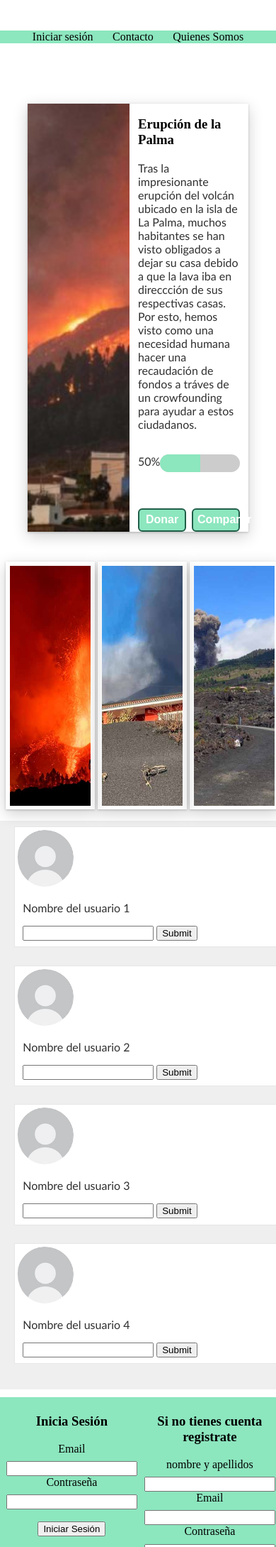
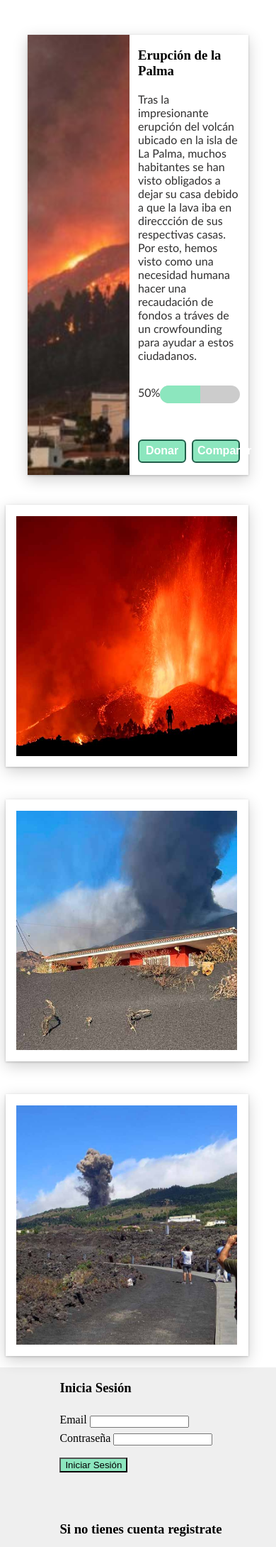
Before and after one commit to pgonzalezs1999/Web_de_crowdfunding, a PHP site: page /crowd1.html in a window 390 px wide; the page is wider, and only the part inside the window is pictured. Shown: the part 541-2720 px from the top of that part at 71% size. Run offline with PHP 8.4, Linux system fonts and the light colour scheme.

Commit message:
media queries y login

```diff
--- a/crowdfunding_lp/crowd1.html
+++ b/crowdfunding_lp/crowd1.html
@@ -9,7 +9,7 @@
 <body>
     <header>
         <div class="container-head">
-            <div class="logo">
+            <div class="logo-l logo-m logo-s logo-xs">
                 <a href="index.html"><img src="images/crow3.JPG" alt="logo"></a>
             </div>
             <div class="texto_header">
@@ -26,7 +26,7 @@
             </ul>
         </nav>
 
-    <section class=" comments">
+
     <div class="informacion_principal">
 
         <div class= "columnas_informacion">
@@ -73,6 +73,29 @@
         </div>
     </div>
 
+    <div class="comentario_Incio">
+
+        <section class="container-login">
+            <div class="login" id="login">
+                <div class="inicio">
+                    <h3> Inicia Sesión </h3>
+                    <form action="bienvenida.php" method="post">
+                        Email <input class="inputForm" type="email" name ="email"/><br>
+                        Contraseña <input class="inputForm" type="password" name="password" /><br>
+                        <input class="botonForm" type="submit" value="Iniciar Sesión" /><br>
+                    </form>
+                </div>
+                <div class="registro">
+                    <h3>Si no tienes cuenta registrate</h3>
+                    <form action="bienvenida.php" method="post">
+                        nombre y apellidos <input class="inputForm" type="text" name ="nombre y apellidos"/><br>
+                        Email <input  class="inputForm" type="email" name="email" /><br>
+                        Contraseña <input class="inputForm" type="password" name="contraseña" /><br>
+                        Repetir contraseña <input class="inputForm" type="password" name="contraseña" /><br>
+                        <input class="botonForm" type="submit"  value="Registrarse"/>
+                    </form>
+                </div>
+        </section>
 
         <section class="comments-container">
             <div class="comentario">
@@ -120,29 +143,12 @@
             </div>
         </section>
 
+    </div>
+
 </body>
 
 <footer id="Contacto">
-    <div class="login" id="login">
-        <div class="inicio">
-            <h3> Inicia Sesión </h3>
-            <form action="bienvenida.php" method="post">
-                Email <input class="inputForm" type="email" name ="email"/><br>
-                Contraseña <input class="inputForm" type="password" name="password" /><br>
-                <input class="botonForm" type="submit" value="Iniciar Sesión" /><br>
-            </form>
-        </div>
-        <div class="registro">
-            <h3>Si no tienes cuenta registrate</h3>
-            <form action="bienvenida.php" method="post">
-                nombre y apellidos <input class="inputForm" type="text" name ="nombre y apellidos"/><br>
-                Email <input  class="inputForm" type="email" name="email" /><br>
-                Contraseña <input class="inputForm" type="password" name="contraseña" /><br>
-                Repetir contraseña <input class="inputForm" type="password" name="contraseña" /><br>
-                <input class="botonForm" type="submit"  value="Registrarse"/>
-            </form>
-        </div>
-    </div>
+
     <div class="textoContacto">
         <p>Trabajo realizado por: </p>
         <p>Pablo González - Github: <a href="https://github.com/pgonzalezs1999">pgonzalezs1999</a></p>
--- a/crowdfunding_lp/css/style_crowd1.css
+++ b/crowdfunding_lp/css/style_crowd1.css
@@ -17,13 +17,12 @@ header{
     margin-bottom: 5vh;
 }
 .logo{
+    width: 100%;
     flex:2;
-    width: 2%;
     padding-top: 2vh;
     margin: left 10vw; ;
     align-self: flex-start;
 }
-
 
 
 .texto_header{
@@ -37,6 +36,7 @@ header{
 /*Cambios del menú mediante el nav*/
 .navPrincipal
 {
+    width: 100%;
     background-color: var(--nuestroColor);
     text-align: center;
 }
@@ -134,6 +134,7 @@ header{
     text-decoration: none;
     width: 5vw;
     height: 4vh;
+    margin-bottom: 2vh;
     padding-bottom: 0,5vh;
     font-weight: 600;
     font-size: 16px;
@@ -180,28 +181,32 @@ header{
 /* Layout del pie de página*/
 footer{
     width: 100%;
-    margin-top: 3%;
     background-color: var(--nuestroColor);
     text-align: center;
-    padding: 1%;
+    padding:1%;
+
 }
 /* Layout de los comentarios*/
-
+.comentario_Incio{
+    display: flex;
+    width: 100%;
+}
 .comments-container{
-    display: flex;
+    justify-content: center;
     flex-direction: column;
     background-color: #efefef;
     width: 100%;
-    height: 70%;
-    margin-top: 3%;
-    padding-top: 2%;
     padding-bottom: 10px;
     padding-left: 5vw;
     padding-right: 5vw;
+    margin-top: 3%;
+    padding-top: 2%;
+
 
 }
 
 .comentario{
+    display: flex;
     border: #e6e6e6;
     border-style: solid;
     border-width: 1px;
@@ -228,35 +233,53 @@ footer{
     flex:8;
 }
 /*Layout de login*/
+
+.container-login{
+    width: 30%;
+    margin-top: 3%;
+    justify-content: flex-start;
+    display: flex;
+    background-color: #efefef;
+
+
+}
 .textoContacto{
     margin-top: 10vh;
 }
 .login{
     display: flex;
-    width: 100%;
-    height: 20vh;
-    background-color: var(--nuestroColor);
-    margin-bottom: 2vh;
+    flex-direction: column;
+
 }
 
 .inicio{
-    flex:3;
+    justify-content: center;
+    align-items: center;
+    padding-bottom: 2vh;
+    padding-left: 10vh;
+
 
 }
 
 .registro{
-    flex:3;
+    align-items: flex-end;
+    flex:4;
+    padding-left: 10vh;
+    margin-top: 4vh;
+
 
 }
 
 
 .inputForm{
     margin-top: 1vh;
+    font-size: 10px;
 
 }
 
 .botonForm{
     margin-top:2vh;
+    background-color: var(--nuestroColor);
 
 
 }
@@ -285,3 +308,40 @@ p{
     font-family: 'Gill Sans', 'Gill Sans MT', Calibri, 'Trebuchet MS', sans-serif;
     font: size 18px;;
 }
+
+@media only screen and (max-width: 640px){
+
+    .logo{
+        width: 50px;
+        justify-content: center;
+    }
+    .container-head{
+        display: block;
+    }
+    .texto_header{
+        width:100%
+    }
+
+    .comentario_Incio{
+        display: block;
+    }
+
+    .container-login{
+        width: 100%;
+        background-color:#efefef ;
+
+    }
+
+    .comments-container{
+        width: 100%;
+
+    }
+
+    .imagenes_secundarias{
+        display: block;
+    }
+    .imagenes_desastre{
+        width: 80%;
+    }
+
+}
```
Lines whose indentation alone changed are shown as unchanged.
